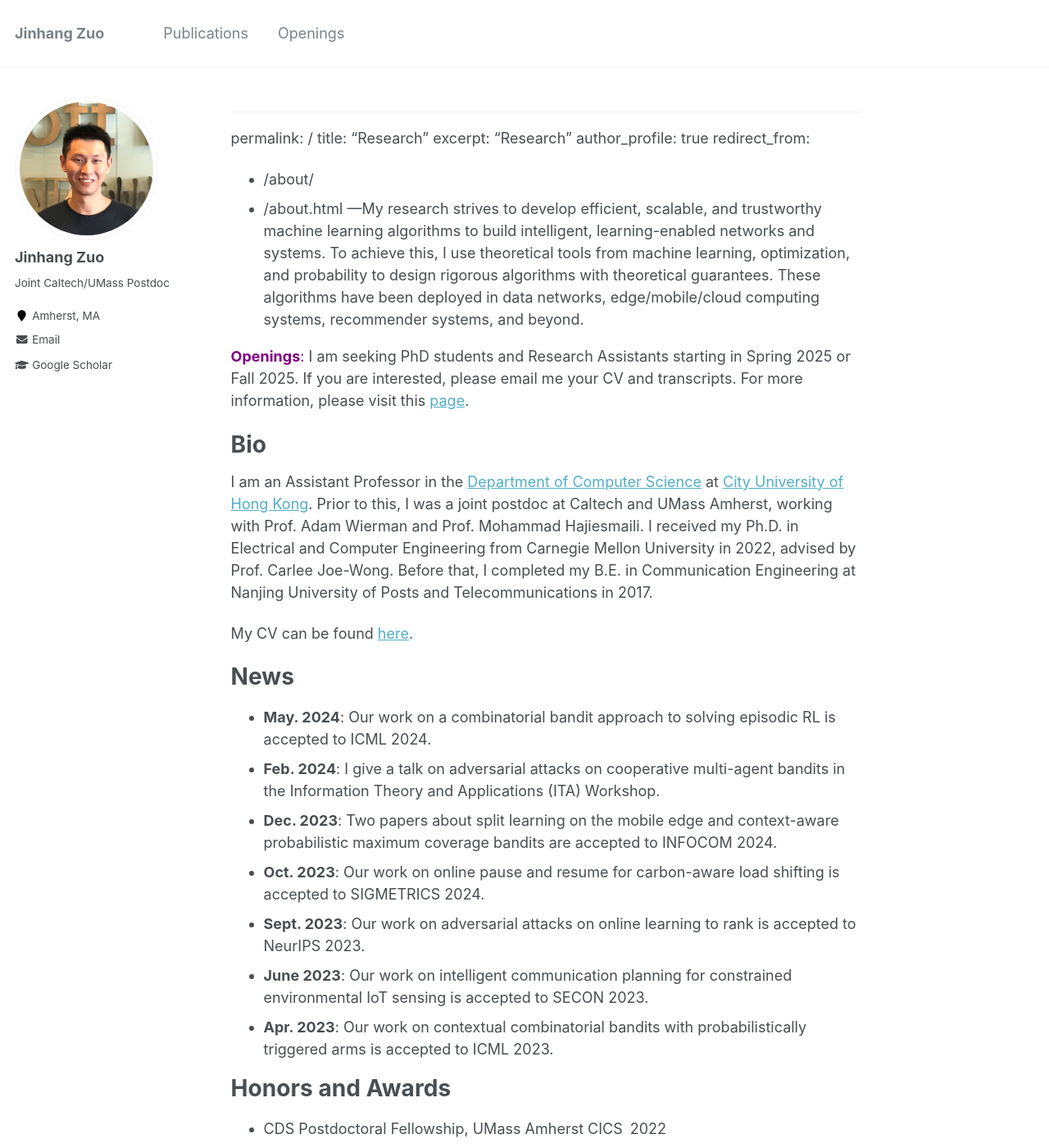
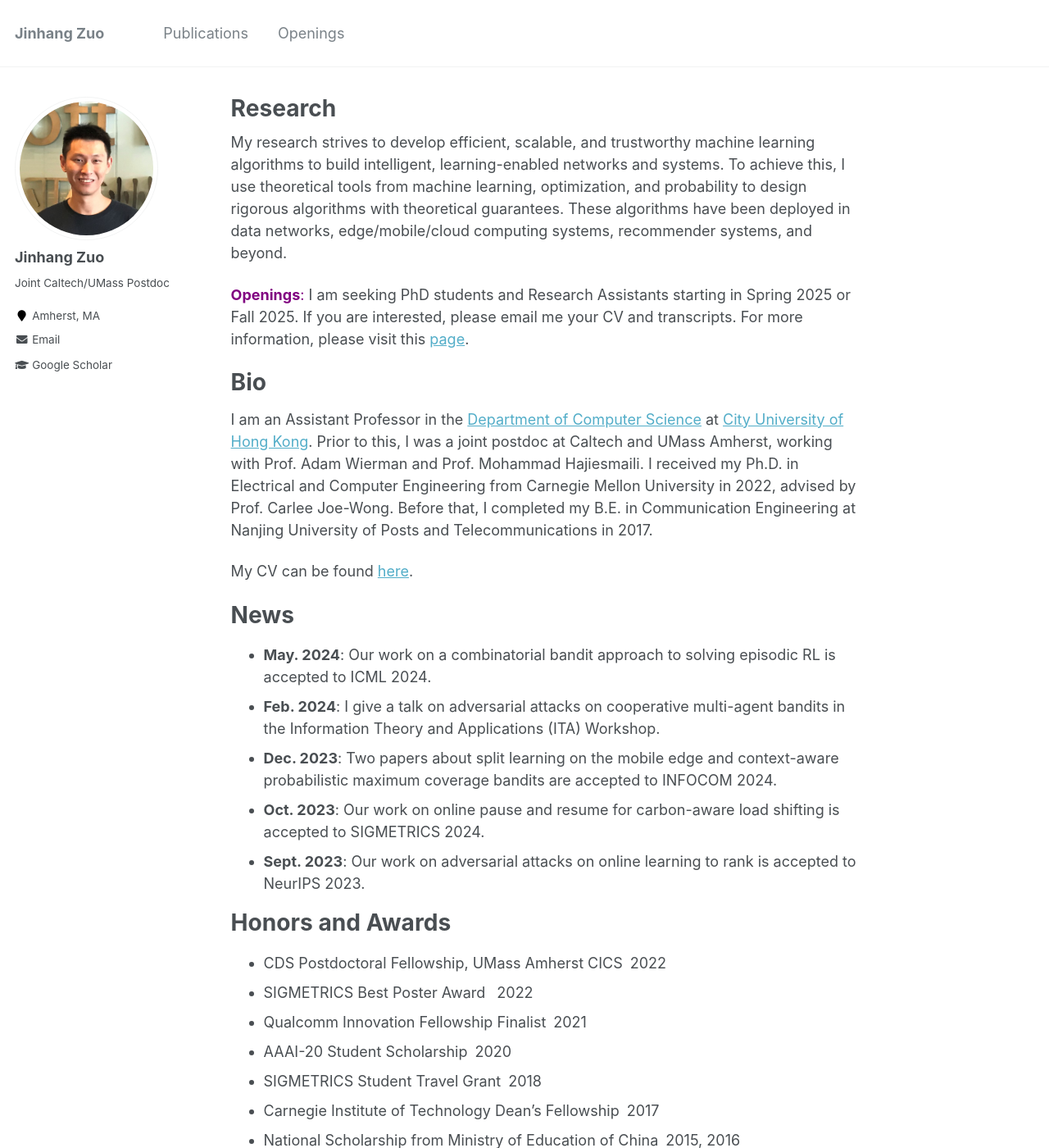
Before and after one commit to jhzuo/jhzuo.github.io, a Jekyll site: the page built from _pages/about.md, in a window 1280 px wide and 1400 px high. Shown: the whole window at 82% size. Built offline with Jekyll 4.4.1, drawn with Linux system fonts in a browser that asks for light colours.

Commit message:
fix about.md

```diff
--- a/_pages/about.md
+++ b/_pages/about.md
@@ -6,7 +6,8 @@ author_profile: true
 redirect_from:
   - /about/
   - /about.html
----My research strives to develop efficient, scalable, and trustworthy machine learning algorithms to build intelligent, learning-enabled networks and systems. To achieve this, I use theoretical tools from machine learning, optimization, and probability to design rigorous algorithms with theoretical guarantees. These algorithms have been deployed in data networks, edge/mobile/cloud computing systems, recommender systems, and beyond.
+---
+My research strives to develop efficient, scalable, and trustworthy machine learning algorithms to build intelligent, learning-enabled networks and systems. To achieve this, I use theoretical tools from machine learning, optimization, and probability to design rigorous algorithms with theoretical guarantees. These algorithms have been deployed in data networks, edge/mobile/cloud computing systems, recommender systems, and beyond.
 
 <span style="color: purple;">**Openings**:</span> I am seeking PhD students and Research Assistants starting in Spring 2025 or Fall 2025.  If you are interested, please email me your CV and transcripts. For more information, please visit this [page](https://jhzuo.github.io/openings/).
 
@@ -24,8 +25,6 @@ News
 - **Dec. 2023**: Two papers about split learning on the mobile edge and context-aware probabilistic maximum coverage bandits are accepted to INFOCOM 2024.
 - **Oct. 2023**: Our work on online pause and resume for carbon-aware load shifting is accepted to SIGMETRICS 2024.
 - **Sept. 2023**: Our work on adversarial attacks on online learning to rank is accepted to NeurIPS 2023.
-- **June 2023**: Our work on intelligent communication planning for constrained environmental IoT sensing is accepted to SECON 2023.
-- **Apr. 2023**: Our work on contextual combinatorial bandits with probabilistically triggered arms is accepted to ICML 2023.
 
 Honors and Awards
 ======
```
